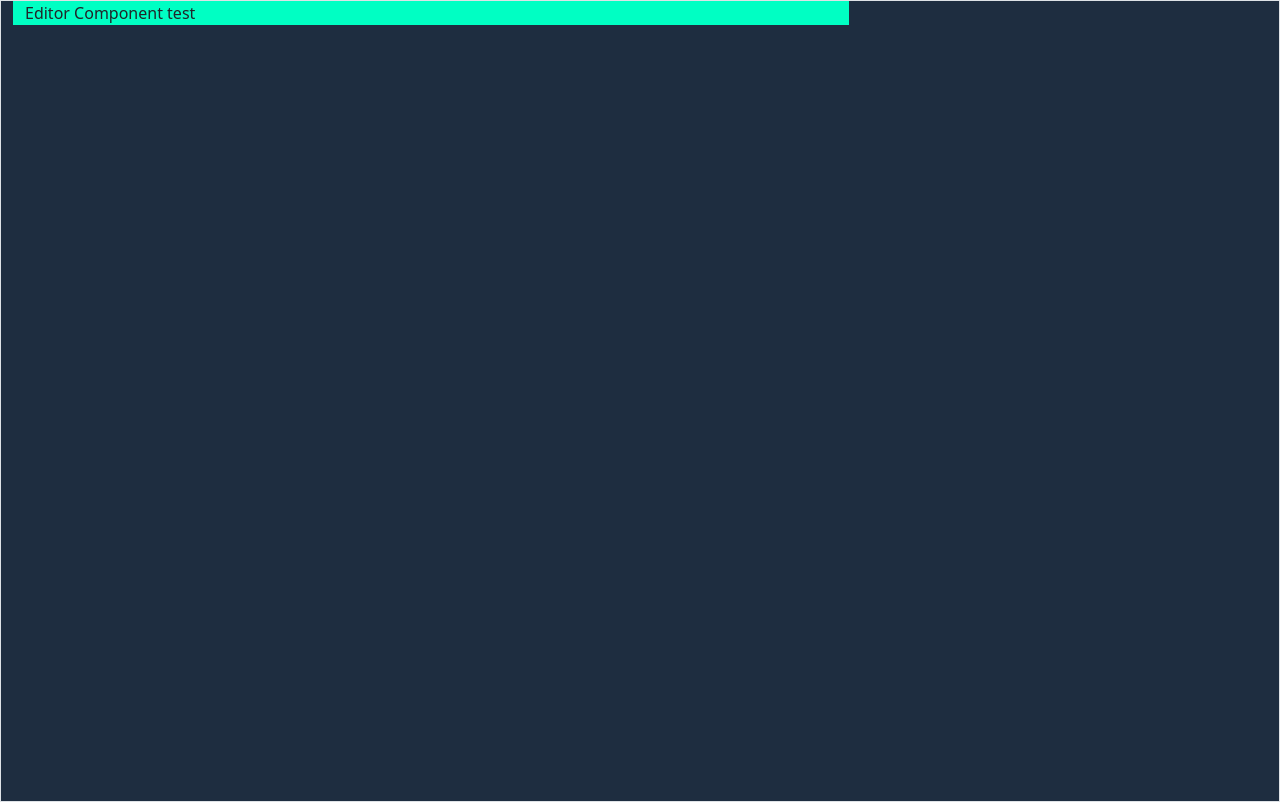
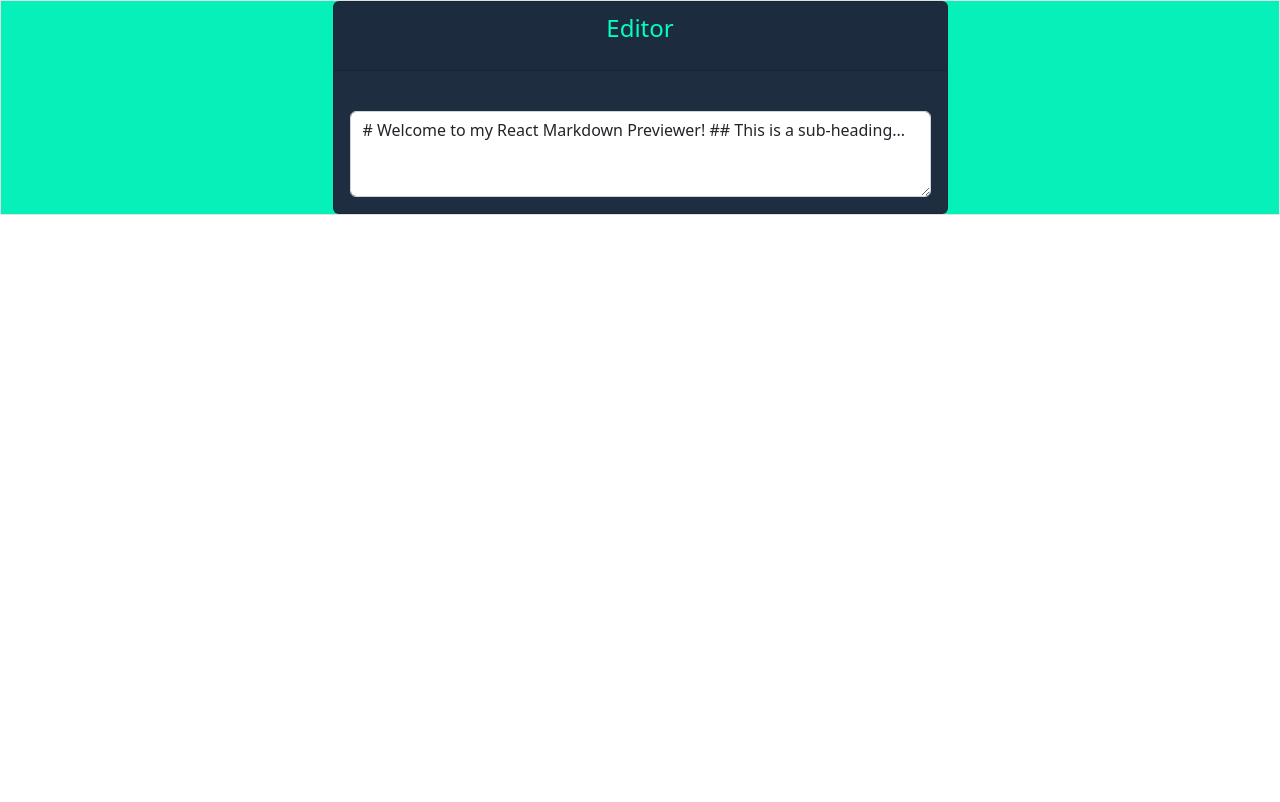
Before and after one commit to cwjki/markdown-previewer, a React (Create React App) app: page / in a window 1280 px wide. Built offline with nearby package versions, Linux system fonts and the light colour scheme.

Commit message:
working on the editor

```diff
--- a/src/App.js
+++ b/src/App.js
@@ -4,7 +4,7 @@ import 'bootstrap/dist/css/bootstrap.css';
 function App() {
   return (
     <div className="App">
-      <div className="container-fluid border">
+      <div className="container-fluid border bg-secondary">
         <Editor />
       </div>
 
--- a/src/components/Editor.js
+++ b/src/components/Editor.js
@@ -1,10 +1,27 @@
+import editorMessage from "../data/data";
+import { useState } from "react";
+
 const Editor = () => {
+    const [msg, setMsg] = useState(editorMessage);
+
 
     return (
-        <div className="container-fluid vh-100">
+        <div className="">
             <div className="row aling-items-center">
-                <div className="col-8 bg-primary bg-primary">
-                Editor Component test
+                <div className="col-6  mx-auto">
+                    <div className="card bg-warning text-primary">
+                        <div className="card-header">
+                            <p className="text-center text-primary fs-4">Editor</p>
+                        </div>
+                        <div className="card-body">
+                            <div className="">
+                            <label for="editorTextArea" className="form-label"></label>
+                            <textarea className="form-control" id="editorTextArea" rows="3">
+                                {msg}
+                            </textarea>
+                            </div>
+                        </div>
+                    </div>
                 </div>
             </div>
 
--- a/src/custom.scss
+++ b/src/custom.scss
@@ -1,8 +1,8 @@
 // Override default variables before the import
 $primary: #00ffc3;
 $secondary: #05f1b9;
+$warning: #1e2d40;
 
-$body-bg: #1e2d40;
 
 // Import Bootstrap and its default variables
 @import '~bootstrap/scss/bootstrap.scss';
--- /dev/null
+++ b/src/data/data.js
@@ -0,0 +1,3 @@
+const editorMessage = "# Welcome to my React Markdown Previewer! ## This is a sub-heading... "
+
+export default editorMessage;
```
